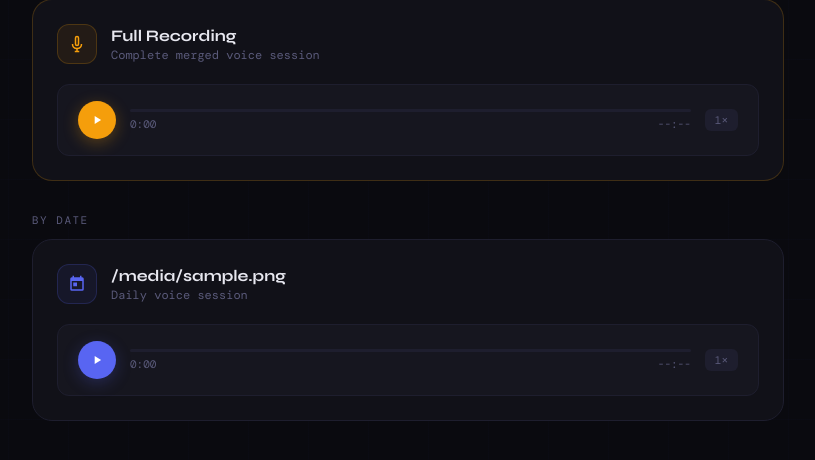
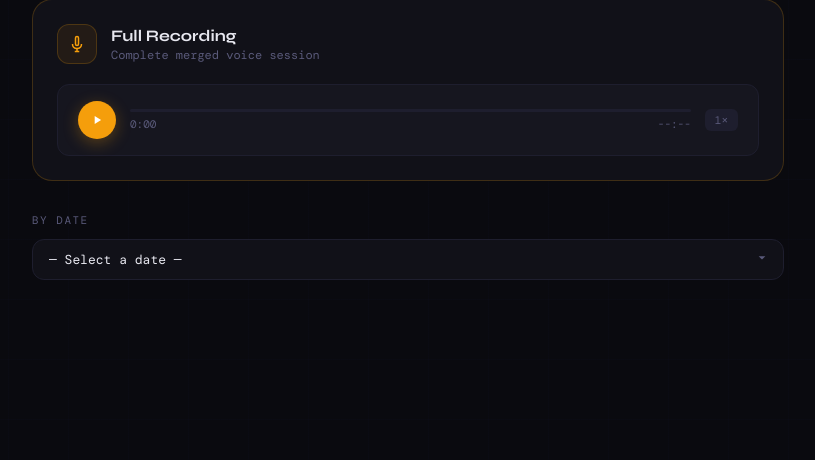
Before and after one commit to YousofHajHasan/discord-voice-webapp, a Python web app: template templates/dashboard.html in a window 1280 px wide. Shown: the part 241-701 px from the top of the page, without its empty margins (232-1047 px from the left). Run offline with Jinja, Linux system fonts and the light colour scheme; the template is opened without the code that fills it: most values are stand-ins (such as "Sample title", 1, 10 or a date in 2020).

Commit message:
Add filter by date

```diff
--- a/templates/dashboard.html
+++ b/templates/dashboard.html
@@ -78,11 +78,7 @@
             50% { opacity: 0.5; transform: scale(0.8); }
         }
 
-        .user-info {
-            display: flex;
-            align-items: center;
-            gap: 12px;
-        }
+        .user-info { display: flex; align-items: center; gap: 12px; }
 
         .avatar {
             width: 36px; height: 36px;
@@ -91,11 +87,7 @@
             object-fit: cover;
         }
 
-        .username {
-            font-size: 13px;
-            color: var(--muted);
-        }
-
+        .username { font-size: 13px; color: var(--muted); }
         .username span { color: var(--text); font-weight: 500; }
 
         .logout-btn {
@@ -132,11 +124,7 @@
             letter-spacing: -0.5px;
         }
 
-        .page-subtitle {
-            color: var(--muted);
-            font-size: 13px;
-            margin-bottom: 40px;
-        }
+        .page-subtitle { color: var(--muted); font-size: 13px; margin-bottom: 40px; }
 
         .section-label {
             font-size: 11px;
@@ -160,8 +148,7 @@
         }
 
         .recording-card:hover { border-color: var(--border-hover); }
-
-        .recording-card.full { border-color: rgba(245, 158, 11, 0.2); background: var(--surface); }
+        .recording-card.full { border-color: rgba(245, 158, 11, 0.2); }
 
         .card-header {
             display: flex;
@@ -179,28 +166,61 @@
             flex-shrink: 0;
         }
 
-        .card-icon.full-icon {
-            background: var(--gold-subtle);
-            border: 1px solid rgba(245, 158, 11, 0.2);
-        }
-
-        .card-icon.date-icon {
-            background: var(--accent-subtle);
-            border: 1px solid rgba(88, 101, 242, 0.2);
-        }
-
+        .full-icon { background: var(--gold-subtle); border: 1px solid rgba(245, 158, 11, 0.2); }
+        .date-icon { background: var(--accent-subtle); border: 1px solid rgba(88, 101, 242, 0.2); }
         .card-icon svg { width: 18px; height: 18px; }
         .full-icon svg { fill: var(--gold); }
         .date-icon svg { fill: var(--accent); }
 
-        .card-meta h2 {
-            font-family: 'Syne', sans-serif;
-            font-size: 16px;
-            font-weight: 700;
-            margin-bottom: 2px;
+        .card-meta h2 { font-family: 'Syne', sans-serif; font-size: 16px; font-weight: 700; margin-bottom: 2px; }
+        .card-meta p { color: var(--muted); font-size: 12px; }
+
+        /* DROPDOWN */
+        .date-filter-row {
+            display: flex;
+            align-items: center;
+            gap: 12px;
+            margin-bottom: 16px;
         }
 
-        .card-meta p { color: var(--muted); font-size: 12px; }
+        .date-select-wrapper {
+            position: relative;
+            flex: 1;
+        }
+
+        .date-select {
+            width: 100%;
+            background: var(--surface);
+            border: 1px solid var(--border);
+            color: var(--text);
+            font-family: 'DM Mono', monospace;
+            font-size: 13px;
+            padding: 12px 40px 12px 16px;
+            border-radius: 12px;
+            appearance: none;
+            cursor: pointer;
+            transition: border-color 0.2s;
+            outline: none;
+        }
+
+        .date-select:hover, .date-select:focus { border-color: var(--border-hover); }
+
+        .date-select option { background: #1a1a2e; }
+
+        .select-arrow {
+            position: absolute;
+            right: 14px;
+            top: 50%;
+            transform: translateY(-50%);
+            pointer-events: none;
+            color: var(--muted);
+        }
+
+        .select-arrow svg { width: 16px; height: 16px; fill: var(--muted); }
+
+        /* Selected date player */
+        #selected-player { display: none; }
+        #selected-player.visible { display: block; }
 
         /* PLAYER */
         .player-container {
@@ -210,11 +230,7 @@
             padding: 16px 20px;
         }
 
-        .player-controls {
-            display: flex;
-            align-items: center;
-            gap: 14px;
-        }
+        .player-controls { display: flex; align-items: center; gap: 14px; }
 
         .play-btn {
             width: 38px; height: 38px;
@@ -228,9 +244,8 @@
             transition: all 0.2s;
         }
 
-        .play-btn.full-btn { background: var(--gold); box-shadow: 0 4px 16px rgba(245,158,11,0.3); }
-        .play-btn.date-btn { background: var(--accent); box-shadow: 0 4px 16px var(--accent-glow); }
-
+        .full-btn { background: var(--gold); box-shadow: 0 4px 16px rgba(245,158,11,0.3); }
+        .date-btn { background: var(--accent); box-shadow: 0 4px 16px var(--accent-glow); }
         .play-btn:hover { transform: scale(1.08); }
         .play-btn svg { width: 14px; height: 14px; fill: white; }
         .play-btn .icon-pause { display: none; }
@@ -247,22 +262,11 @@
             cursor: pointer;
         }
 
-        .progress-fill {
-            height: 100%;
-            border-radius: 2px;
-            width: 0%;
-            transition: width 0.1s linear;
-        }
+        .progress-fill { height: 100%; border-radius: 2px; width: 0%; transition: width 0.1s linear; }
+        .full-fill { background: var(--gold); }
+        .date-fill { background: var(--accent); }
 
-        .progress-fill.full-fill { background: var(--gold); }
-        .progress-fill.date-fill { background: var(--accent); }
-
-        .time-labels {
-            display: flex;
-            justify-content: space-between;
-            font-size: 11px;
-            color: var(--muted);
-        }
+        .time-labels { display: flex; justify-content: space-between; font-size: 11px; color: var(--muted); }
 
         .speed-btn {
             background: var(--border);
@@ -277,7 +281,7 @@
         }
         .speed-btn:hover { background: var(--border-hover); color: var(--text); }
 
-        /* EMPTY STATE */
+        /* EMPTY */
         .empty-state {
             text-align: center;
             padding: 60px 24px;
@@ -285,7 +289,6 @@
             border: 1px solid var(--border);
             border-radius: 20px;
         }
-
         .empty-state svg { width: 48px; height: 48px; fill: var(--muted); margin-bottom: 16px; opacity: 0.4; }
         .empty-state h3 { font-family: 'Syne', sans-serif; font-size: 20px; margin-bottom: 8px; color: var(--muted); }
         .empty-state p { color: var(--muted); font-size: 13px; }
@@ -318,7 +321,7 @@
 
         {% if full_recording %}
         <p class="section-label">Full Recording</p>
-        <div class="recording-card full" data-src="/recordings/audio/{{ user.id }}/{{ full_recording }}">
+        <div class="recording-card full" id="full-card" data-src="/recordings/audio/{{ user.id }}/{{ full_recording }}">
             <div class="card-header">
                 <div class="card-icon full-icon">
                     <svg viewBox="0 0 24 24"><path d="M12 1a3 3 0 0 0-3 3v8a3 3 0 0 0 6 0V4a3 3 0 0 0-3-3zm-1 3a1 1 0 0 1 2 0v8a1 1 0 0 1-2 0V4zm-4 8a5 5 0 0 0 10 0h2a7 7 0 0 1-6 6.93V21h2v2H9v-2h2v-2.07A7 7 0 0 1 5 12H7z"/></svg>
@@ -351,48 +354,62 @@
 
         {% if dated_recordings %}
         <p class="section-label">By Date</p>
-        {% for filename in dated_recordings %}
-        <div class="recording-card" data-src="/recordings/audio/{{ user.id }}/{{ filename }}">
+
+        <!-- Dropdown -->
+        <div class="date-filter-row">
+            <div class="date-select-wrapper">
+                <select class="date-select" id="date-select" onchange="onDateSelect(this)">
+                    <option value="">— Select a date —</option>
+                    {% for filename in dated_recordings %}
+                    <option value="{{ filename }}">{{ filename.replace('.mp3', '') }}</option>
+                    {% endfor %}
+                </select>
+                <span class="select-arrow">
+                    <svg viewBox="0 0 24 24"><path d="M7 10l5 5 5-5z"/></svg>
+                </span>
+            </div>
+        </div>
+
+        <!-- Selected date player (hidden until a date is chosen) -->
+        <div id="selected-player" class="recording-card">
             <div class="card-header">
                 <div class="card-icon date-icon">
                     <svg viewBox="0 0 24 24"><path d="M19 3h-1V1h-2v2H8V1H6v2H5a2 2 0 0 0-2 2v14a2 2 0 0 0 2 2h14a2 2 0 0 0 2-2V5a2 2 0 0 0-2-2zm0 16H5V8h14v11zM7 10h5v5H7z"/></svg>
                 </div>
                 <div class="card-meta">
-                    <h2>{{ filename.replace('.mp3', '') }}</h2>
+                    <h2 id="selected-date-label">—</h2>
                     <p>Daily voice session</p>
                 </div>
             </div>
             <div class="player-container">
                 <div class="player-controls">
-                    <button class="play-btn date-btn" onclick="togglePlay(this)">
+                    <button class="play-btn date-btn" id="date-play-btn" onclick="togglePlay(this)">
                         <svg class="icon-play" viewBox="0 0 24 24"><path d="M8 5v14l11-7z"/></svg>
                         <svg class="icon-pause" viewBox="0 0 24 24"><path d="M6 19h4V5H6v14zm8-14v14h4V5h-4z"/></svg>
                     </button>
                     <div class="time-info">
-                        <div class="progress-bar" onclick="seek(event, this)">
-                            <div class="progress-fill date-fill"></div>
+                        <div class="progress-bar" onclick="seek(event, this)" id="date-progress-bar">
+                            <div class="progress-fill date-fill" id="date-progress-fill"></div>
                         </div>
                         <div class="time-labels">
-                            <span class="current-time">0:00</span>
-                            <span class="total-time">--:--</span>
+                            <span class="current-time" id="date-current-time">0:00</span>
+                            <span class="total-time" id="date-total-time">--:--</span>
                         </div>
                     </div>
-                    <button class="speed-btn" onclick="cycleSpeed(this)">1×</button>
+                    <button class="speed-btn" id="date-speed-btn" onclick="cycleSpeed(this)">1×</button>
                 </div>
             </div>
         </div>
-        {% endfor %}
         {% endif %}
     </main>
 
     <script>
         const speeds = [1, 1.25, 1.5, 2, 0.75];
+        const userId = "{{ user.id }}";
         let currentAudio = null;
         let currentBtn = null;
-
-        function getCard(el) {
-            return el.closest('.recording-card');
-        }
+        let dateAudio = null;
+        let dateSpeedIdx = 0;
 
         function formatTime(s) {
             if (isNaN(s)) return '--:--';
@@ -401,44 +418,87 @@
             return `${m}:${sec.toString().padStart(2, '0')}`;
         }
 
-        function getOrCreateAudio(card) {
-            if (!card._audio) {
-                const audio = new Audio(card.dataset.src);
-                card._audio = audio;
-                card._speedIdx = 0;
+        // ── Full recording player ──────────────────────────────
+        const fullCard = document.getElementById('full-card');
+        if (fullCard) {
+            const fullAudio = new Audio(fullCard.dataset.src);
+            fullCard._audio = fullAudio;
+            fullCard._speedIdx = 0;
 
-                const progressFill = card.querySelector('.progress-fill');
-                const currentTimeEl = card.querySelector('.current-time');
-                const totalTimeEl = card.querySelector('.total-time');
-                const btn = card.querySelector('.play-btn');
+            const fill = fullCard.querySelector('.progress-fill');
+            const curr = fullCard.querySelector('.current-time');
+            const total = fullCard.querySelector('.total-time');
+            const btn = fullCard.querySelector('.play-btn');
 
-                audio.addEventListener('loadedmetadata', () => {
-                    totalTimeEl.textContent = formatTime(audio.duration);
-                });
+            fullAudio.addEventListener('loadedmetadata', () => { total.textContent = formatTime(fullAudio.duration); });
+            fullAudio.addEventListener('timeupdate', () => {
+                fill.style.width = (fullAudio.currentTime / fullAudio.duration * 100) + '%';
+                curr.textContent = formatTime(fullAudio.currentTime);
+            });
+            fullAudio.addEventListener('ended', () => {
+                btn.classList.remove('playing');
+                fill.style.width = '0%';
+                curr.textContent = '0:00';
+            });
+        }
 
-                audio.addEventListener('timeupdate', () => {
-                    const pct = (audio.currentTime / audio.duration) * 100;
-                    progressFill.style.width = pct + '%';
-                    currentTimeEl.textContent = formatTime(audio.currentTime);
-                });
+        // ── Date dropdown ──────────────────────────────────────
+        function onDateSelect(select) {
+            const filename = select.value;
+            const player = document.getElementById('selected-player');
 
-                audio.addEventListener('ended', () => {
-                    btn.classList.remove('playing');
-                    progressFill.style.width = '0%';
-                    currentTimeEl.textContent = '0:00';
-                });
+            if (!filename) {
+                player.classList.remove('visible');
+                if (dateAudio) { dateAudio.pause(); dateAudio = null; }
+                return;
             }
-            return card._audio;
+
+            // Stop any currently playing audio
+            if (currentAudio) { currentAudio.pause(); currentBtn.classList.remove('playing'); }
+
+            // Reset player UI
+            document.getElementById('date-play-btn').classList.remove('playing');
+            document.getElementById('date-progress-fill').style.width = '0%';
+            document.getElementById('date-current-time').textContent = '0:00';
+            document.getElementById('date-total-time').textContent = '--:--';
+            document.getElementById('date-speed-btn').textContent = '1×';
+            dateSpeedIdx = 0;
+
+            // Update label
+            document.getElementById('selected-date-label').textContent = filename.replace('.mp3', '');
+
+            // Create new audio for selected date
+            dateAudio = new Audio(`/recordings/audio/${userId}/${filename}`);
+            currentAudio = dateAudio;
+            currentBtn = document.getElementById('date-play-btn');
+
+            dateAudio.addEventListener('loadedmetadata', () => {
+                document.getElementById('date-total-time').textContent = formatTime(dateAudio.duration);
+            });
+            dateAudio.addEventListener('timeupdate', () => {
+                const pct = (dateAudio.currentTime / dateAudio.duration) * 100;
+                document.getElementById('date-progress-fill').style.width = pct + '%';
+                document.getElementById('date-current-time').textContent = formatTime(dateAudio.currentTime);
+            });
+            dateAudio.addEventListener('ended', () => {
+                document.getElementById('date-play-btn').classList.remove('playing');
+                document.getElementById('date-progress-fill').style.width = '0%';
+                document.getElementById('date-current-time').textContent = '0:00';
+            });
+
+            player.classList.add('visible');
         }
+
+        // ── Shared controls ────────────────────────────────────
+        function getCard(el) { return el.closest('.recording-card'); }
 
         function togglePlay(btn) {
             const card = getCard(btn);
-            const audio = getOrCreateAudio(card);
+            const audio = card._audio || dateAudio;
 
-            // Pause any other playing audio
             if (currentAudio && currentAudio !== audio) {
                 currentAudio.pause();
-                currentBtn.classList.remove('playing');
+                if (currentBtn) currentBtn.classList.remove('playing');
             }
 
             if (audio.paused) {
@@ -454,19 +514,25 @@
 
         function seek(e, progressBar) {
             const card = getCard(progressBar);
-            const audio = getOrCreateAudio(card);
+            const audio = card._audio || dateAudio;
+            if (!audio) return;
             const rect = progressBar.getBoundingClientRect();
-            const pct = (e.clientX - rect.left) / rect.width;
-            audio.currentTime = pct * audio.duration;
+            audio.currentTime = ((e.clientX - rect.left) / rect.width) * audio.duration;
         }
 
         function cycleSpeed(btn) {
             const card = getCard(btn);
-            const audio = getOrCreateAudio(card);
-            card._speedIdx = ((card._speedIdx || 0) + 1) % speeds.length;
-            const s = speeds[card._speedIdx];
-            audio.playbackRate = s;
-            btn.textContent = s + '×';
+            const audio = card._audio || dateAudio;
+            if (!audio) return;
+            if (card.id === 'selected-player') {
+                dateSpeedIdx = (dateSpeedIdx + 1) % speeds.length;
+                audio.playbackRate = speeds[dateSpeedIdx];
+                btn.textContent = speeds[dateSpeedIdx] + '×';
+            } else {
+                card._speedIdx = ((card._speedIdx || 0) + 1) % speeds.length;
+                audio.playbackRate = speeds[card._speedIdx];
+                btn.textContent = speeds[card._speedIdx] + '×';
+            }
         }
     </script>
 </body>
```
